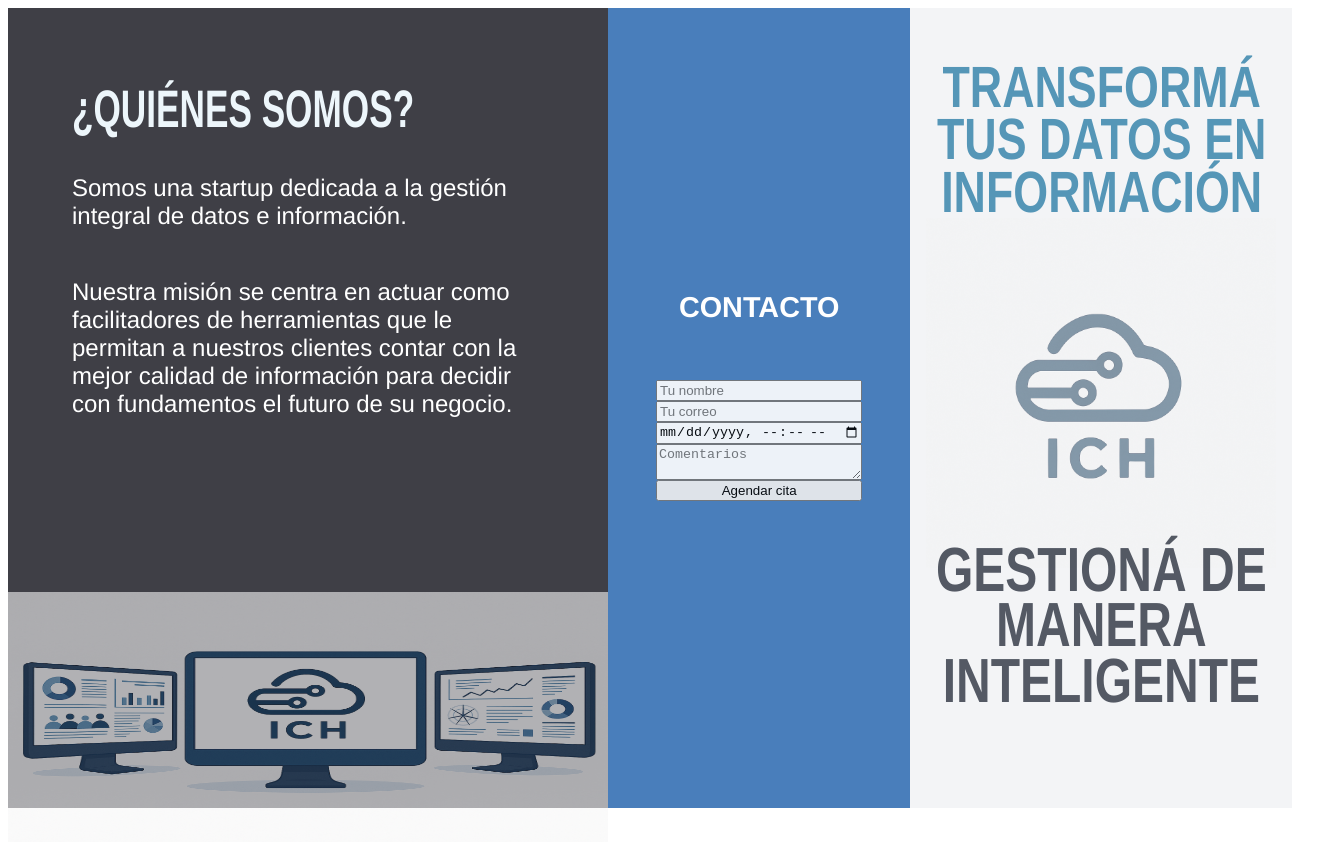
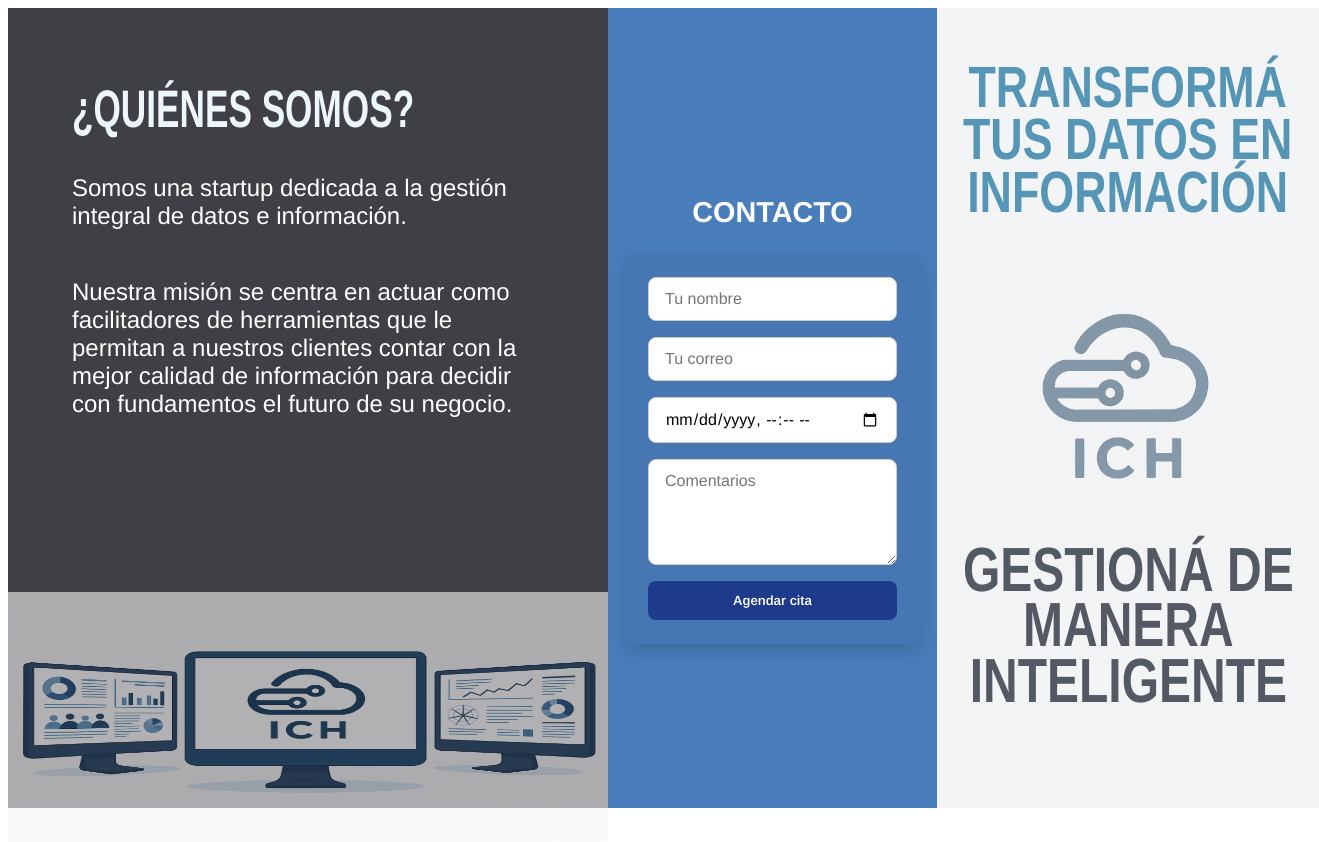
Before and after one commit to ich-datos/ichdatos-landing-vercel, a Next.js app: page / in a window 1280 px wide. Shown: the whole page, 1319 px wide, since content can reach past the window. Built offline with nearby package versions, Linux system fonts and the light colour scheme.

Commit message:
visualización de formulario

```diff
--- a/src/app/api/agendar/route.ts
+++ b/src/app/api/agendar/route.ts
@@ -23,9 +23,9 @@ export async function POST(req: NextRequest) {
       to: ["marlen@ichdatos.com.ar", "francisco@ichdatos.com.ar"], // los dos destinatarios
       subject: `Nueva cita de ${nombre}`,
       text: `Nombre: ${nombre}
-Email: ${email}
-Fecha: ${fecha}
-Comentarios: ${comentarios}`,
+            Email: ${email}
+            Fecha: ${fecha}
+            Comentarios: ${comentarios}`,
     });
 
     return NextResponse.json({ ok: true });
--- a/src/app/components/Hero.tsx
+++ b/src/app/components/Hero.tsx
@@ -43,8 +43,6 @@ export default function Hero() {
       <div className="column center">
         <h2>CONTACTO</h2>
         <ul>
-          {/*<li>351 1234567</li>
-          <li>info@ichdatos.com.ar</li>*/}
           <form
             onSubmit={handleSubmit}
             className="contform"
--- a/src/app/globals.css
+++ b/src/app/globals.css
@@ -1,15 +1,63 @@
 /* Contenedor principal */
 /* Contenedor principal */
+/* Formulario Hero */
 .contform {
-  opacity: 0.9; /* 50% de opacidad */;
-  margin-bottom: 1rem;
   display: flex;
   flex-direction: column;
-  justify-content: right;
-  padding: 2rem;
-  box-sizing: border-box;
+  gap: 1rem;
+  background-color: rgba(54, 57, 106, 0.1); /* semitransparente */
+  padding: 1.5rem;
+  border-radius: 12px;
+  max-width: 350px;
+  margin: 0 auto;
+  backdrop-filter: blur(10px); /* efecto glass */
 }
 
+.contform input,
+.contform textarea {
+  padding: 0.75rem 1rem;
+  border-radius: 8px;
+  border: 1px solid #ccc;
+  font-size: 1rem;
+  outline: none;
+  transition: all 0.2s;
+}
+
+.contform input:focus,
+.contform textarea:focus {
+  border-color: #1e3a8a; /* azul oscuro */
+  box-shadow: 0 0 5px rgba(30, 58, 138, 0.5);
+}
+
+.contform textarea {
+  resize: vertical;
+  min-height: 80px;
+}
+
+.contform button {
+  background-color: #1e3a8a;
+  color: white;
+  font-weight: 600;
+  padding: 0.75rem;
+  border-radius: 8px;
+  border: none;
+  cursor: pointer;
+  transition: all 0.2s;
+}
+
+.contform button:hover {
+  background-color: #1b2f77;
+}
+
+.contform {
+  box-shadow: 0 8px 20px rgba(0,0,0,0.15);
+}
+
+.contform input,
+.contform textarea,
+.contform button {
+  font-family: 'Arimo', sans-serif;
+}
 
 .faded-titulos {
   opacity: 0.7; /* 50% de opacidad */;
```
